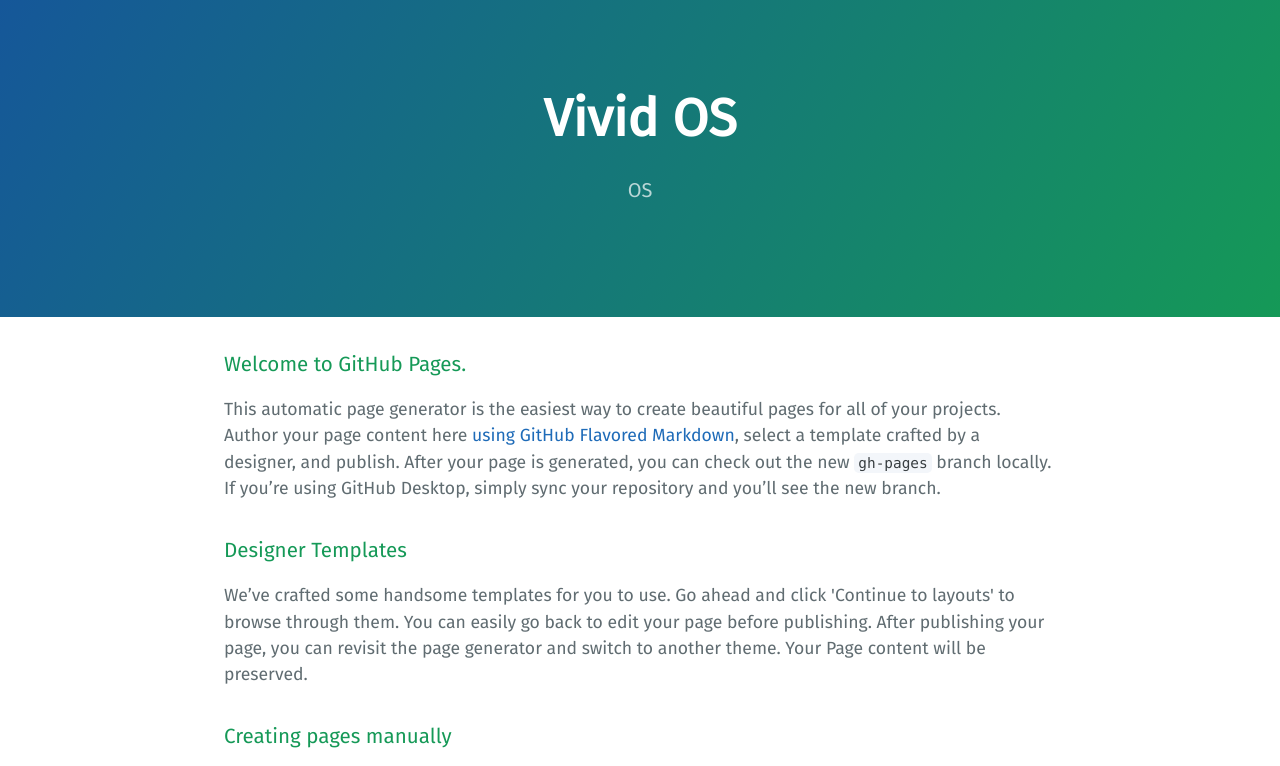
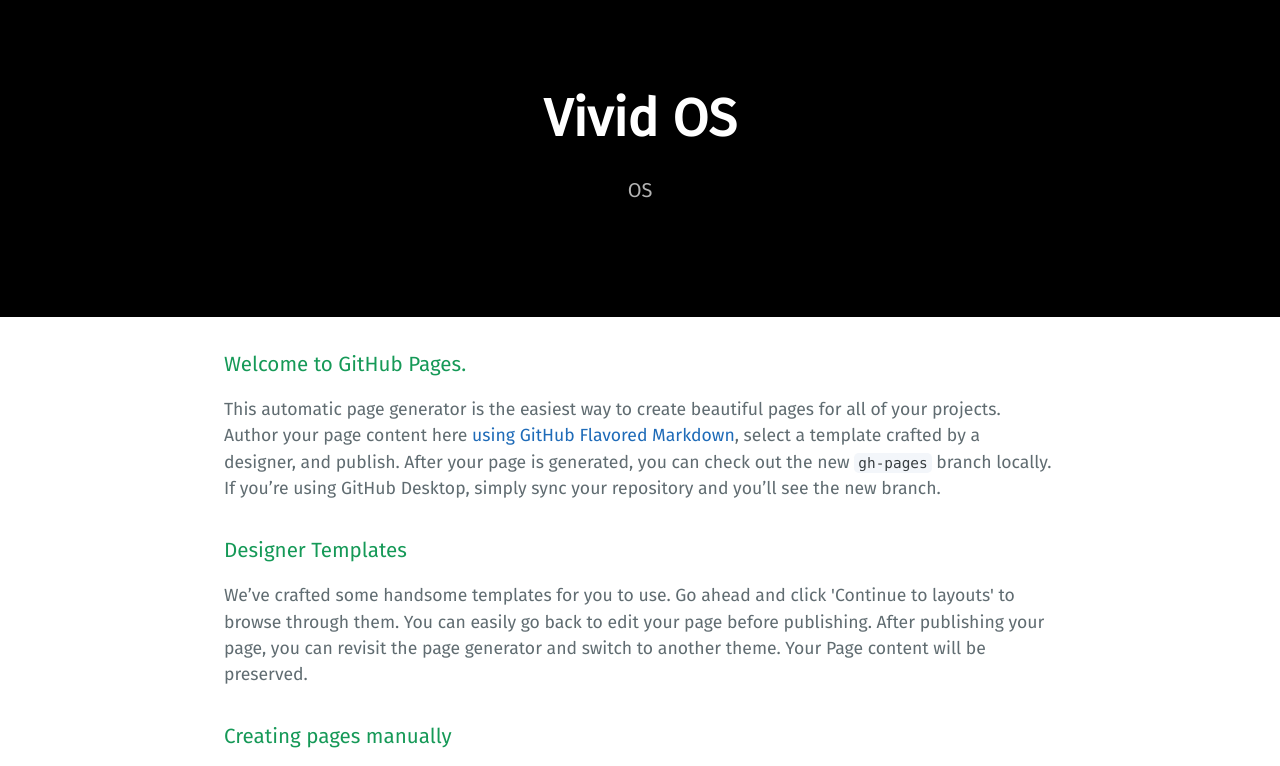
Before and after one commit to VividOperatingSystem/VividOperatingSystem.github.io, a plain HTML site: page index.html in a window 1280 px wide. Shown: the top 766 px of the page. Drawn offline with Linux system fonts and the light colour scheme.

Commit message:
Update stylesheet.css

```diff
--- a/stylesheets/stylesheet.css
+++ b/stylesheets/stylesheet.css
@@ -56,8 +56,7 @@ a {
 .page-header {
   color: #fff;
   text-align: center;
-  background-color: #000000;
-  background-image: linear-gradient(120deg, #155799, #159957); }
+  background-color: #000000; }
 
 @media screen and (min-width: 64em) {
   .page-header {
```
